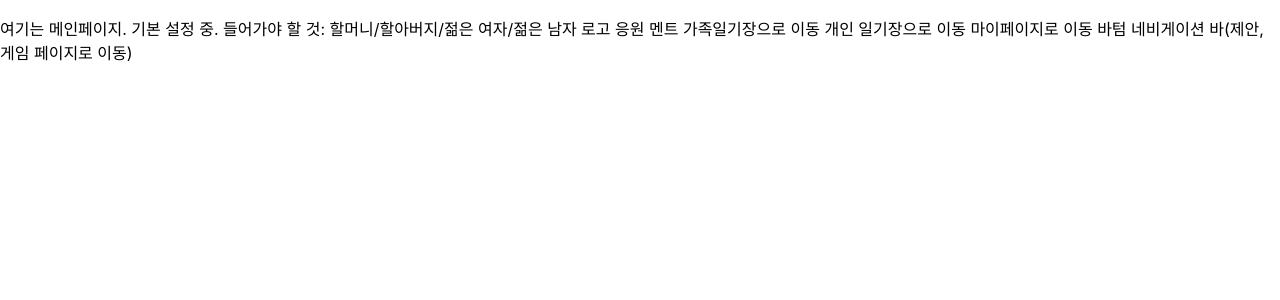
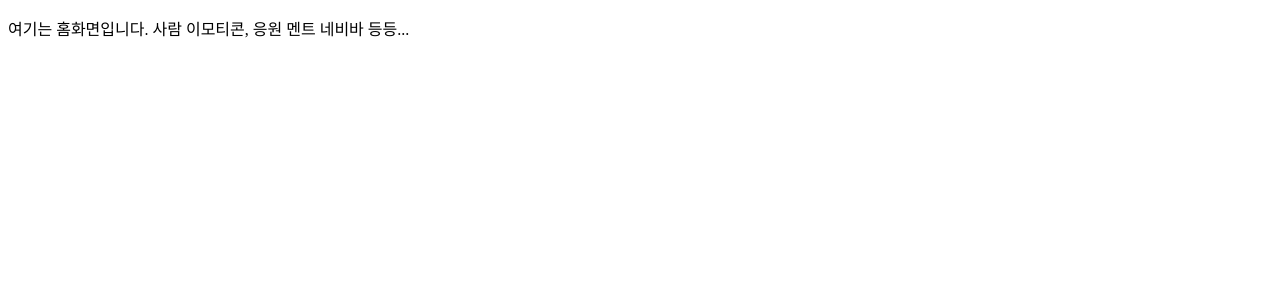
Before and after one commit to JOOMINSE0/Team14, a React (Create React App) app: page / in a window 1280 px wide. Shown: the top 300 px of the page. Built offline with nearby package versions, Linux system fonts and the light colour scheme.

Commit message:
[ADD] 라우터 추가

```diff
--- a/src/Routes.js
+++ b/src/Routes.js
@@ -0,0 +1,17 @@
+import React from "react";
+import { BrowserRouter as Router, Route, Routes } from "react-router-dom";
+import Main from "./pages/Main/Main";
+import Login from "./pages/Login/Login";
+
+export default class AppRoutes extends React.Component {
+    render() {
+        return (
+            <Router>
+                <Routes>
+                    <Route path="/" element={<Main />} />
+                    <Route path="/login" element={<Login />} />
+                </Routes>
+            </Router>
+        );
+    }
+}
--- a/src/index.js
+++ b/src/index.js
@@ -1,15 +1,5 @@
-import React from 'react';
-import ReactDOM from 'react-dom/client';
-import './index.css';
-import App from './App';
-import reportWebVitals from './reportWebVitals';
-//import Routes from "./Routes"; //-> Routes 컴포넌트 연결
+import React from "react";
+import ReactDOM from "react-dom";
+import Routes from "./Routes"; //-> Routes 컴포넌트 연결
 
-const root = ReactDOM.createRoot(document.getElementById('root'));
-//ReactDOM.render(<Routes />, document.getElementById("root"));
-root.render(
-  <React.StrictMode>
-    <App />
-  </React.StrictMode>
-);
-reportWebVitals();
+ReactDOM.render(<Routes />, document.getElementById("root"));
--- /dev/null
+++ b/src/pages/Login/Login.jsx
@@ -0,0 +1,14 @@
+import React from "react";
+
+//화면 Main(메인화면) 컴포넌트를 만든다
+const Main = () => {
+
+    return (
+        <div>
+            <p>여기는 로그인 페이지입니다. 가족 일기장 기능을 사용할 때만 로그인하면 됩니다.</p>
+
+        </div>
+    );
+};
+
+export default Main;
--- /dev/null
+++ b/src/pages/Main/Main.jsx
@@ -0,0 +1,14 @@
+import React from "react";
+
+//화면 Main(메인화면) 컴포넌트를 만든다
+const Main = () => {
+
+    return (
+        <div>
+            <p>여기는 홈화면입니다. 사람 이모티콘, 응원 멘트 네비바 등등...</p>
+
+        </div>
+    );
+};
+
+export default Main;
```
